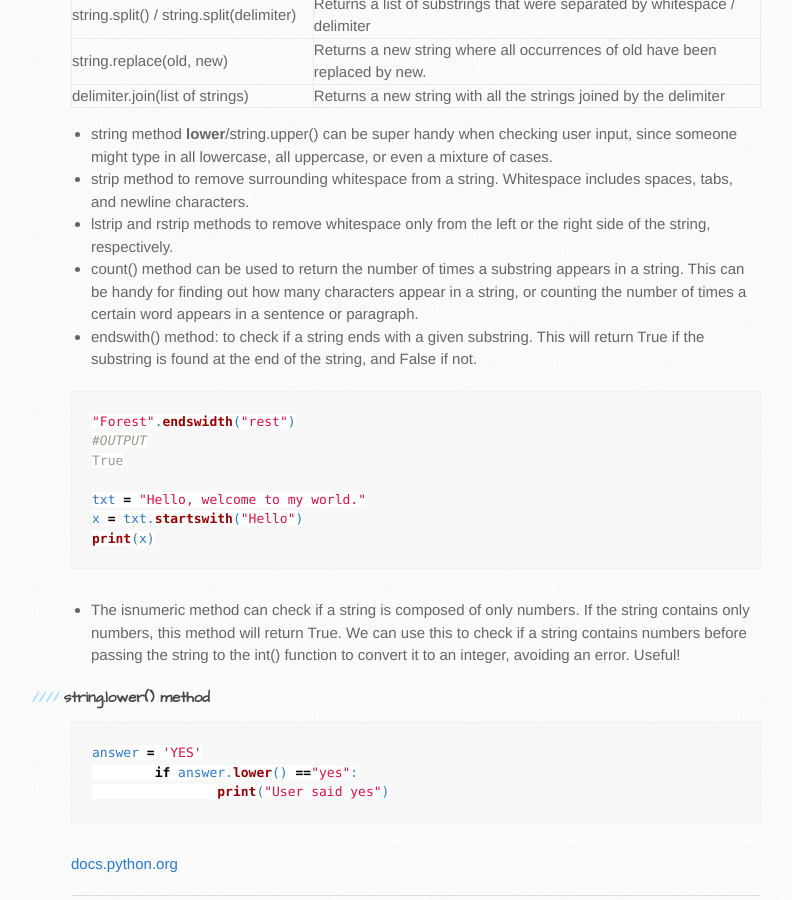
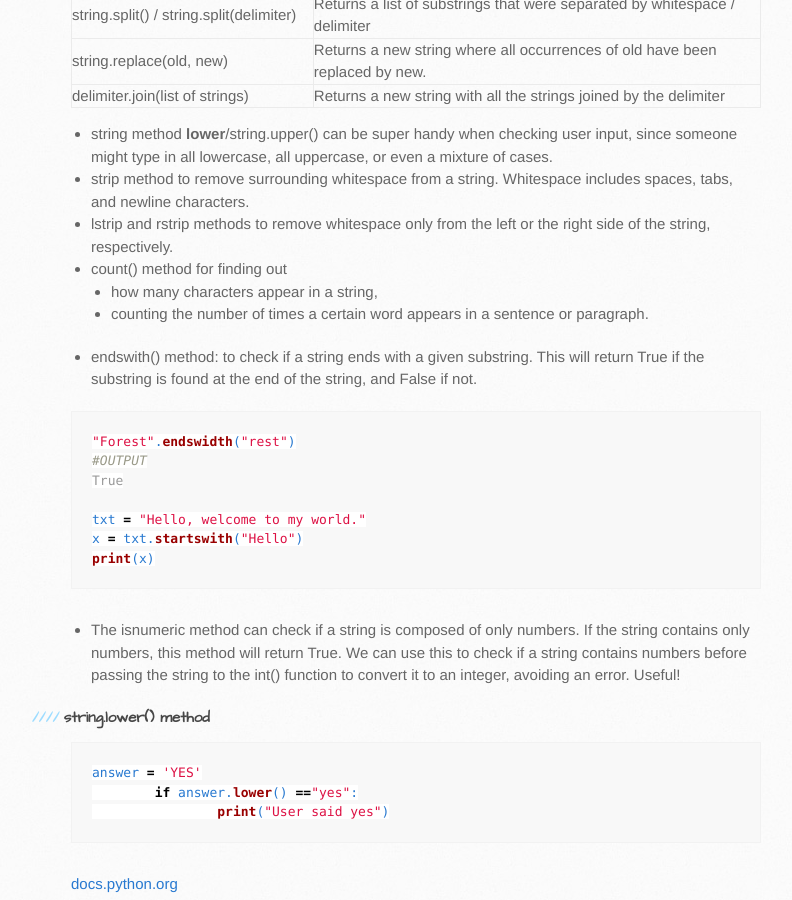
Before and after one commit to trumpfheller/trumpfheller.github.io, a Jekyll site: the page built from python/strings.md, in a window 1280 px wide and 900 px high, scrolled down 3286 px. Shown: the whole window, without its empty margins (89-881 px from the left). Built offline with Jekyll 4.4.1, drawn with Linux system fonts in a browser that asks for light colours.

Commit message:
Update strings.md

````diff
--- a/python/strings.md
+++ b/python/strings.md
@@ -149,7 +149,9 @@ pets.index("&")
 - string method **lower**/string.upper() can be super handy when checking user input, since someone might type in all lowercase, all uppercase, or even a mixture of cases.
 - strip method to remove surrounding whitespace from a string. Whitespace includes spaces, tabs, and newline characters.
 - lstrip and rstrip methods to remove whitespace only from the left or the right side of the string, respectively.
-- count() method can be used to return the number of times a substring appears in a string. This can be handy for finding out how many characters appear in a string, or counting the number of times a certain word appears in a sentence or paragraph.
+- count() method for finding out
+	- how many characters appear in a string,
+	- counting the number of times a certain word appears in a sentence or paragraph.
 - endswith() method: to check if a string ends with a given substring. This will return True if the substring is found at the end of the string, and False if not.
 
 ```python
````
